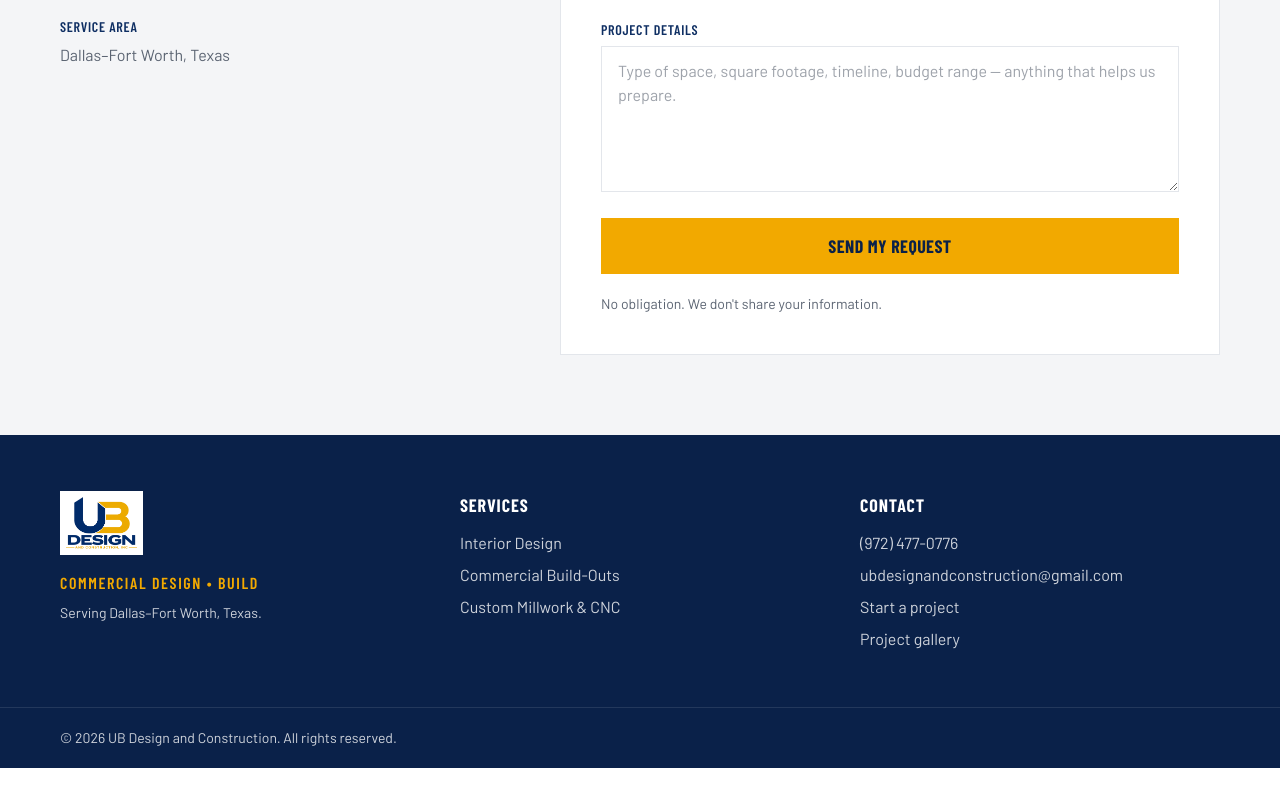
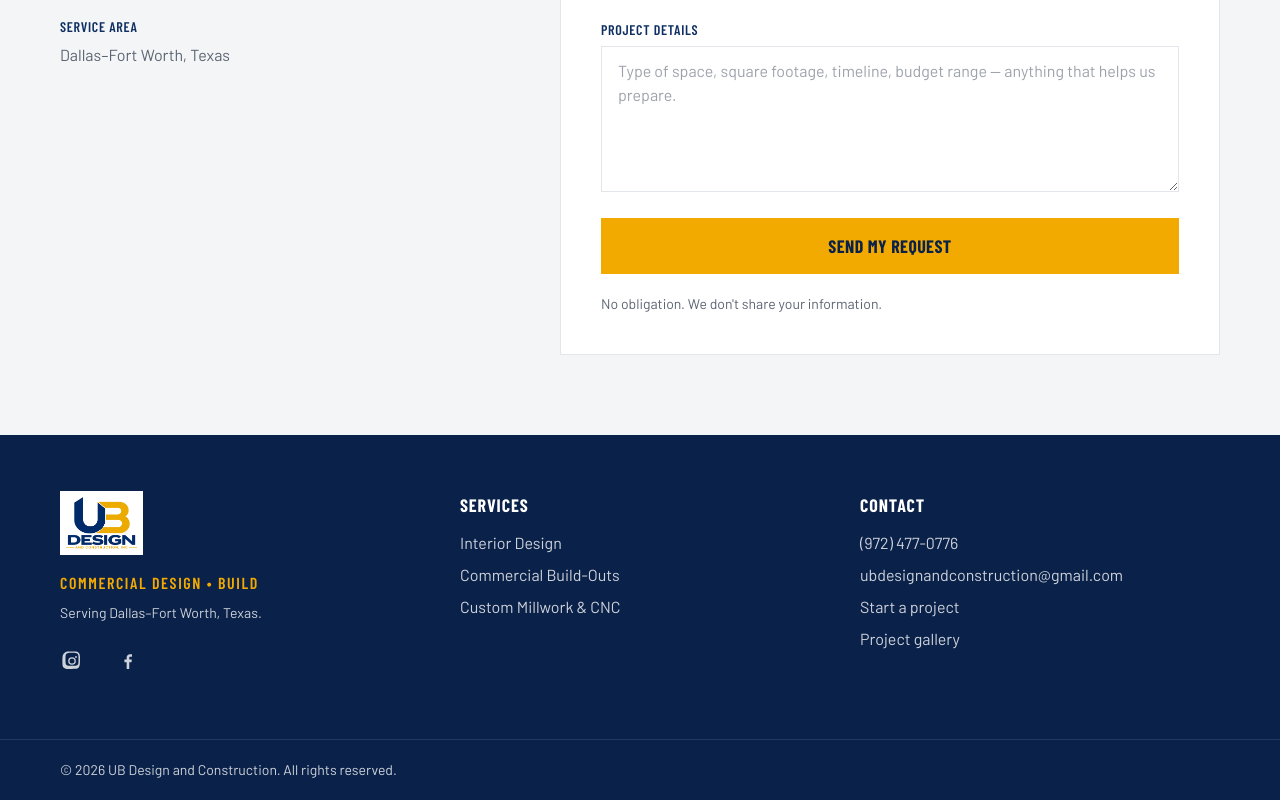
Before and after one commit to Atifhusain30/Ubdesignandconstruction-, a Next.js app: page /contact in a window 1280 px wide. Shown: the part 580-1380 px from the top of the page. Before the commit the page ends 1348 px from the top, so only its background shows below. Built offline with nearby package versions, Linux system fonts and the light colour scheme; a web font is replaced by a local one.

Commit message:
feat: add Instagram and Facebook links to footers (#6)

```diff
--- a/app/page.tsx
+++ b/app/page.tsx
@@ -3,6 +3,7 @@ import Image from 'next/image'
 import Link from 'next/link'
 import { company, process as projectProcess } from '@/components/content'
 import HeroPlan from '@/components/HeroPlan'
+import SocialLinks from '@/components/SocialLinks'
 import './commercial-home.css'
 import './plan-motion.css'
 
@@ -118,7 +119,7 @@ export default function Home() {
           </div>
         </section>
       </main>
-      <footer className="wrap"><span>{company.name}</span><span>{company.serviceArea}</span></footer>
+      <footer className="wrap"><span>{company.name}</span><SocialLinks iconClass="h-[18px] w-[18px]" /><span>{company.serviceArea}</span></footer>
     </div>
   )
 }
--- a/components/Footer.tsx
+++ b/components/Footer.tsx
@@ -1,6 +1,7 @@
 import Link from 'next/link'
 import Image from 'next/image'
 import { company, services } from './content'
+import SocialLinks from './SocialLinks'
 
 export default function Footer() {
   return (
@@ -10,6 +11,7 @@ export default function Footer() {
           <Image src="/images/ub-logo-trimmed.png" alt="UB Design and Construction" width={110} height={80} className="h-16 w-auto bg-white p-1.5" />
           <p className="mt-4 font-heading uppercase tracking-widest text-gold font-semibold">{company.tagline}</p>
           <p className="mt-2 text-sm">Serving {company.serviceArea}.</p>
+          <SocialLinks className="mt-4 -ml-2.5" />
         </div>
         <div>
           <h3 className="font-heading font-bold uppercase tracking-wider text-white text-lg">Services</h3>
--- /dev/null
+++ b/components/SocialLinks.tsx
@@ -0,0 +1,20 @@
+import { company } from './content'
+
+const icons = {
+  instagram: 'M12 7.4a4.6 4.6 0 1 0 0 9.2 4.6 4.6 0 0 0 0-9.2Zm0 7.6a3 3 0 1 1 0-6 3 3 0 0 1 0 6Zm5.9-7.8a1.1 1.1 0 1 1-2.2 0 1.1 1.1 0 0 1 2.2 0ZM12 2.2c2.7 0 3 0 4 .1 2.4.1 3.6 1.3 3.7 3.7.1 1 .1 1.3.1 4s0 3-.1 4c-.1 2.4-1.3 3.6-3.7 3.7-1 .1-1.3.1-4 .1s-3 0-4-.1c-2.4-.1-3.6-1.3-3.7-3.7-.1-1-.1-1.3-.1-4s0-3 .1-4C4.4 3.6 5.6 2.4 8 2.3c1-.1 1.3-.1 4-.1ZM12 .5C9.3.5 9 .5 7.9.6 4.3.7.7 2.6.6 7.9.5 9 .5 9.3.5 12s0 3 .1 4.1c.1 3.6 2 5.3 7.3 5.4C9 21.5 9.3 21.5 12 21.5s3 0 4.1-.1c3.6-.1 5.3-2 5.4-7.3.1-1.1.1-1.4.1-4.1s0-3-.1-4.1C21.3 2.6 19.4.7 16.1.6 15 .5 14.7.5 12 .5Z',
+  facebook: 'M13.5 21.5v-8h2.7l.4-3.2h-3.1V8.3c0-.9.3-1.5 1.6-1.5h1.7V3.9c-.3 0-1.3-.1-2.4-.1-2.4 0-4 1.5-4 4.1v2.4H7.7v3.2h2.7v8h3.1Z',
+} as const
+
+export default function SocialLinks({ className = '', iconClass = 'h-5 w-5' }: { className?: string; iconClass?: string }) {
+  return (
+    <ul className={`flex items-center gap-3 ${className}`}>
+      {company.social.map(({ name, href, icon }) => (
+        <li key={name}>
+          <a href={href} target="_blank" rel="noopener noreferrer" aria-label={`UB Design and Construction on ${name}`} className="inline-flex items-center justify-center min-h-[44px] min-w-[44px] hover:text-gold">
+            <svg viewBox="0 0 24 24" className={iconClass} fill="currentColor" aria-hidden="true" focusable="false"><path d={icons[icon]} /></svg>
+          </a>
+        </li>
+      ))}
+    </ul>
+  )
+}
--- a/components/content.ts
+++ b/components/content.ts
@@ -8,6 +8,10 @@ export const company = {
   email: 'ubdesignandconstruction@gmail.com',
   siteUrl: 'https://ubdesignandconstruction.com',
   serviceArea: 'Dallas–Fort Worth, Texas',
+  social: [
+    { name: 'Instagram', href: 'https://www.instagram.com/ubdesignandconstruction', icon: 'instagram' },
+    { name: 'Facebook', href: 'https://www.facebook.com/p/UB-Design-Construction-61582434309672/', icon: 'facebook' },
+  ] as const,
 }
 
 export const services = [
```
